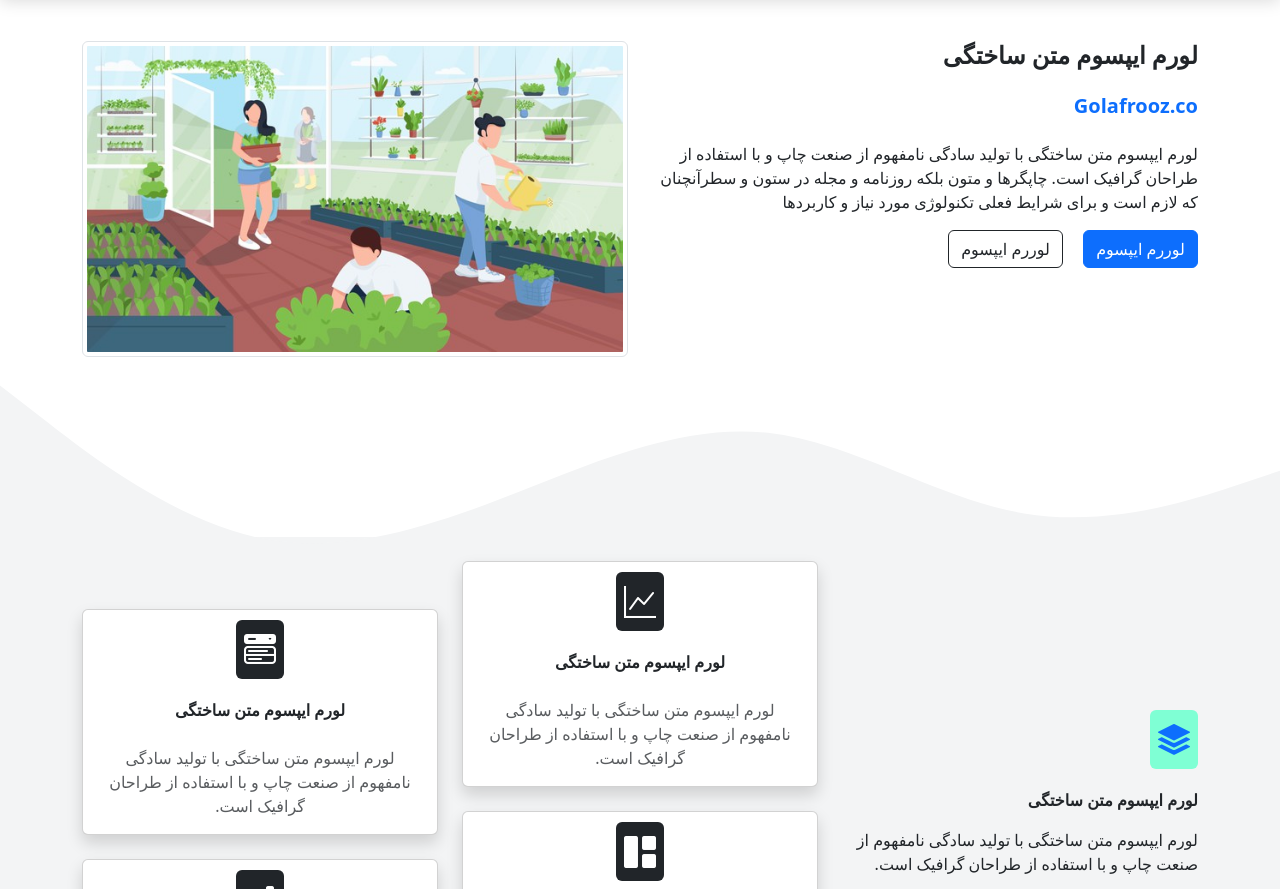
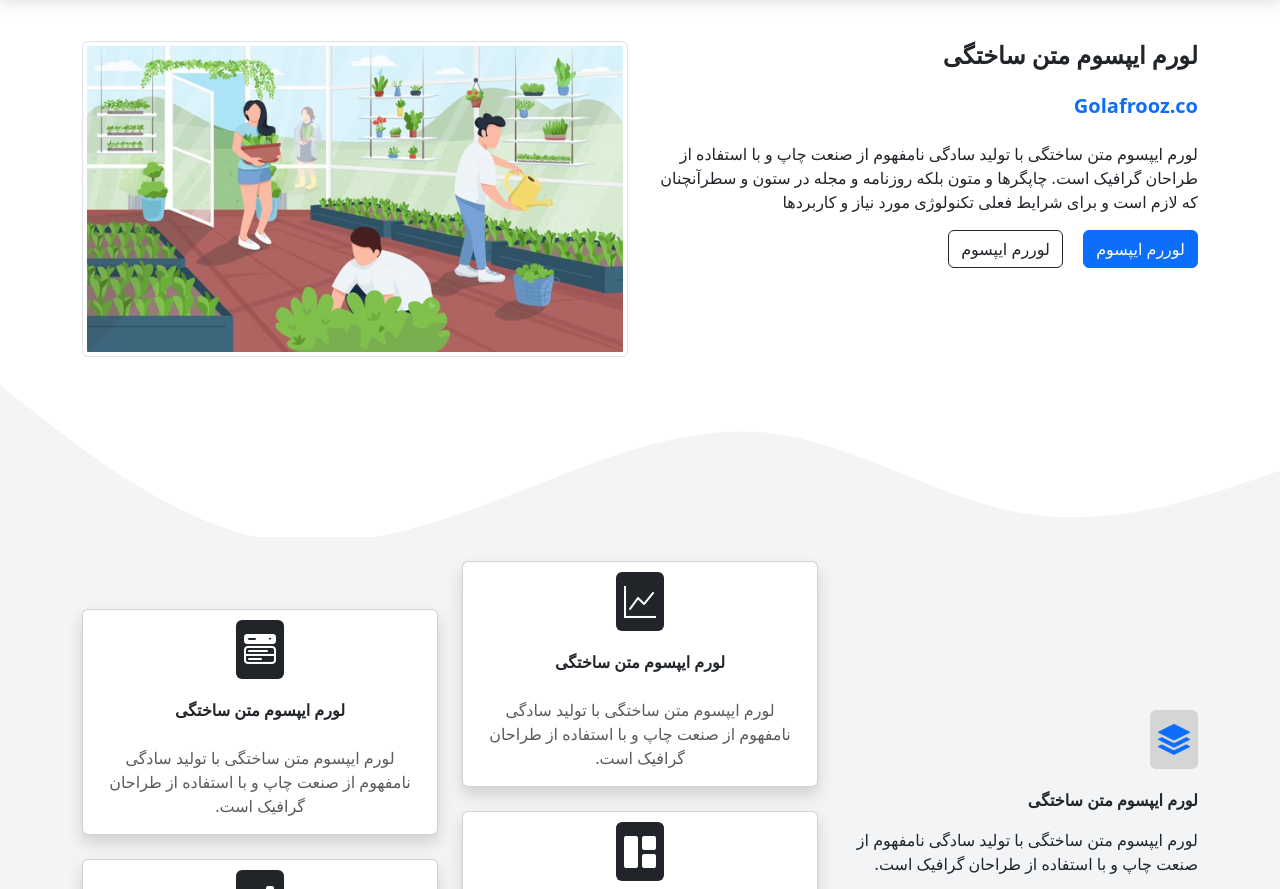
Before and after one commit to atroopa/bootstrap-practice, a plain HTML site: page index.html in a window 1280 px wide. Shown: the part 63-952 px from the top of the page. Drawn offline with nearby package versions, Linux system fonts and the light colour scheme.

Commit message:
to day finish

```diff
--- a/index.html
+++ b/index.html
@@ -98,7 +98,7 @@
         <!-- COLUMN ICON AND TEXT -->
         <div class="col-md-4">
           <i class="bi bi-stack icon fs-2 text-primary display-flex p-2 rounded"
-            style="background-color: aquamarine;"></i>
+            style="background-color: rgba(102, 104, 103, 0.219);"></i>
           <p class="fw-bold mt-4">لورم ایپسوم متن ساختگی </p>
           <p class="mx-3 mx-md-0">
             لورم ایپسوم متن ساختگی با تولید سادگی نامفهوم از صنعت چاپ و با استفاده از طراحان گرافیک است.
```
